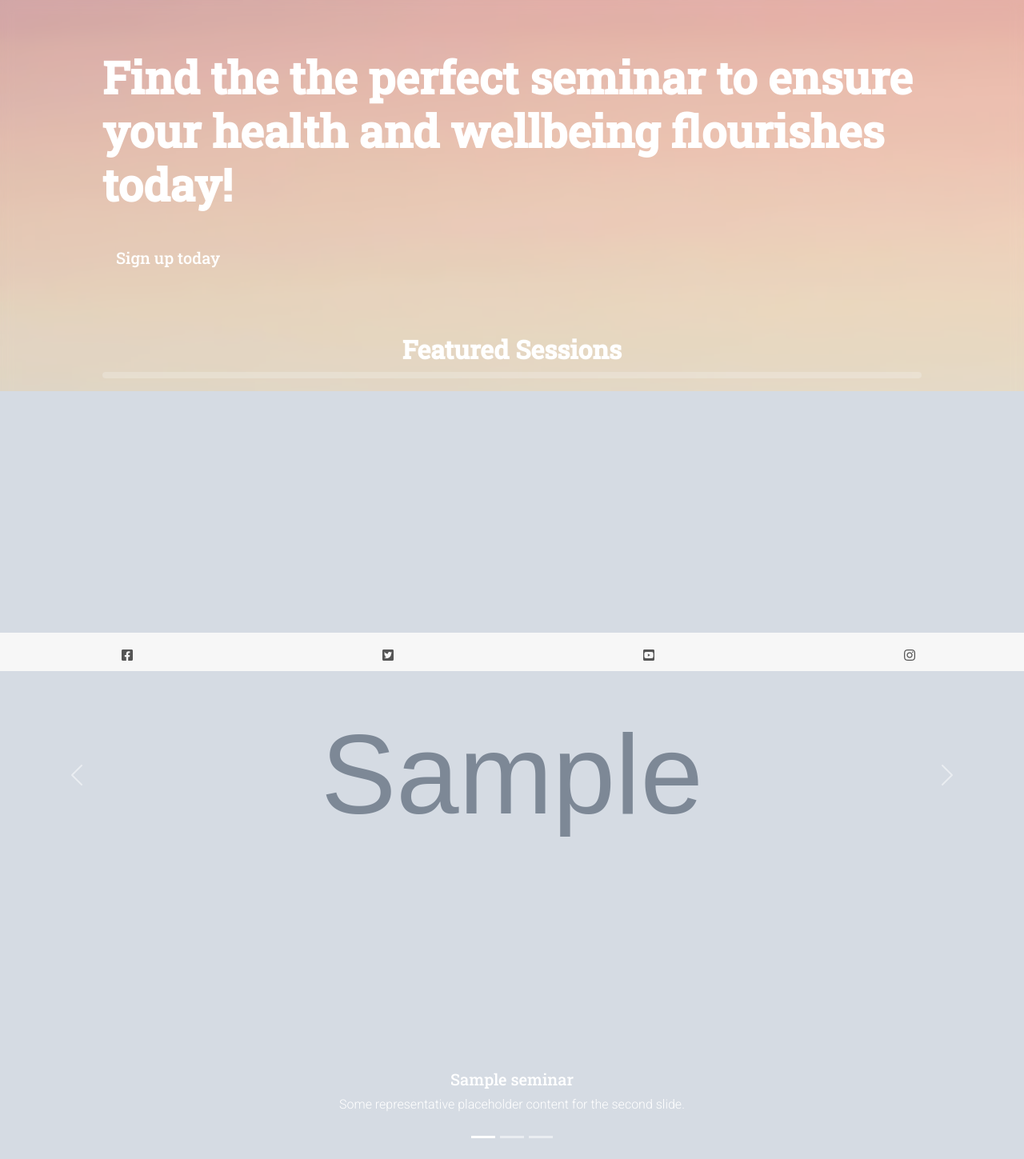
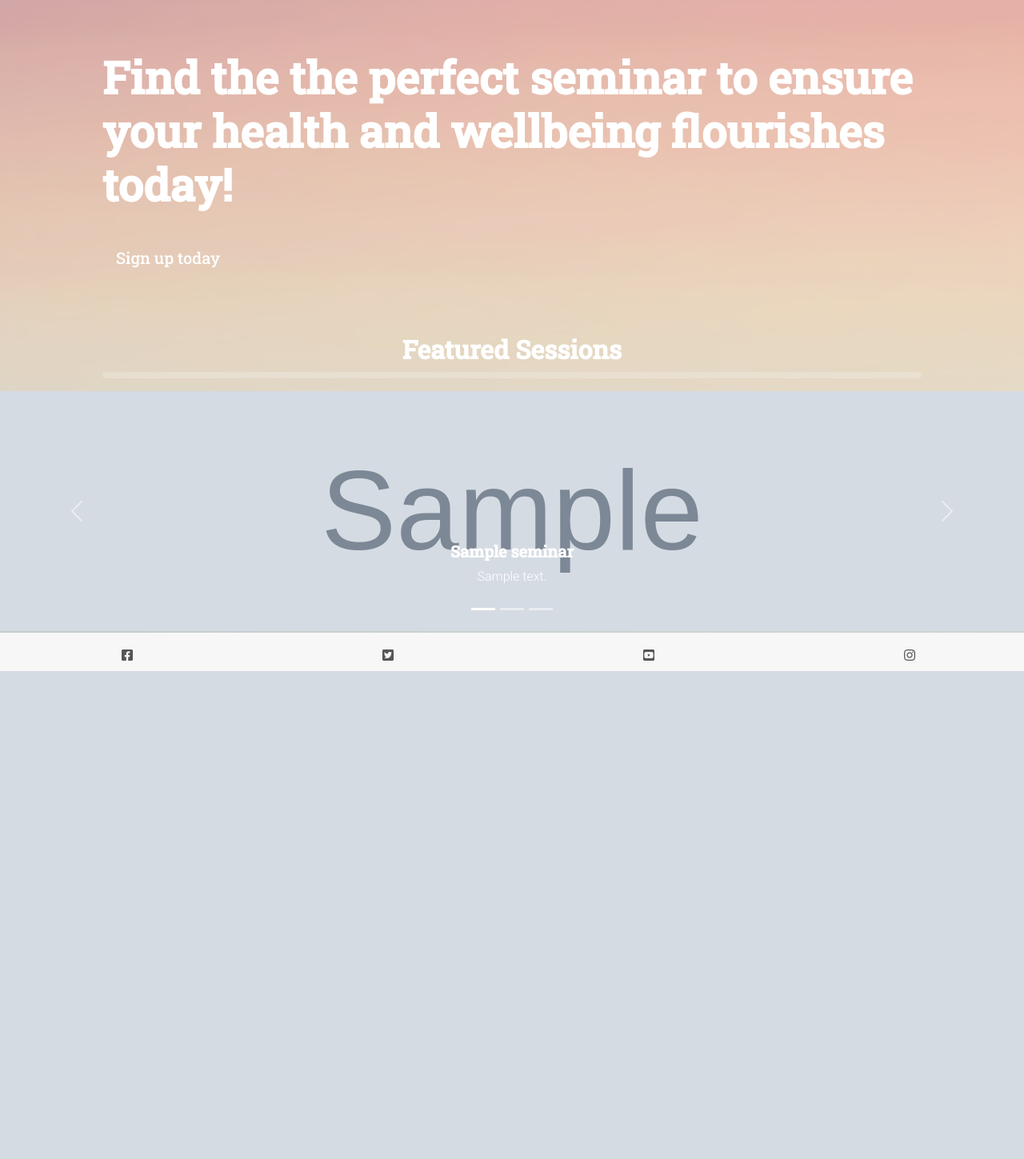
Before and after one commit to Code-Institute-Submissions/Gwgjnr-Wellness_Site_AugResub, a Django app: template homepage/templates/homepage/index.html in a window 1280 px wide. Shown: the part 57-1506 px from the top of the page at 80% size. After the commit the page ends 896 px from the top, so only its background shows below. Run offline with Django 3.2, Linux system fonts and the light colour scheme; the template is opened without the code that fills it: most values are stand-ins (such as "Sample title", 1, 10 or a date in 2020); grey boxes marked "Sample" are stand-in pictures; some libraries are stand-ins or nearby versions.

Commit message:
added further styling to carousel

```diff
--- a/homepage/templates/homepage/index.html
+++ b/homepage/templates/homepage/index.html
@@ -44,10 +44,12 @@
                         <div class="carousel-inner">
                             {% for seminar in seminars|slice:":3" %}
                             <div class="carousel-item {% if forloop.counter == 1 %}active{% endif %}">
-                                <img src="{{ seminar.featured_image.url }}" class="d-block w-100" alt="...">
+                                <a href="{% url 'seminar_detail' seminar.id %}">
+                                    <img src="{{ seminar.featured_image.url }}" class="d-block w-100 carousel-image" alt="...">
+                                </a>
                                 <div class="carousel-caption d-none d-md-block">
-                                    <h5>{{ seminar.title }}</h5>
-                                    <p>Some representative placeholder content for the second slide.</p>
+                                    <h5><strong>{{ seminar.title }}</strong></h5>
+                                    <p>{{ seminar.summary }}</p>
                                 </div>
                             </div>
                             {% endfor %}
--- a/static/css/base.css
+++ b/static/css/base.css
@@ -83,6 +83,12 @@ h2, h3, h4, h5 {
     margin-right: 10%;
     margin-top: 8px;
     border-radius: 5px;
+}
+
+.carousel-image {
+    height: 300px;
+    width: 100%;
+    object-fit: cover;
 }
 
 /* Styles used to customise nav bar */
```
